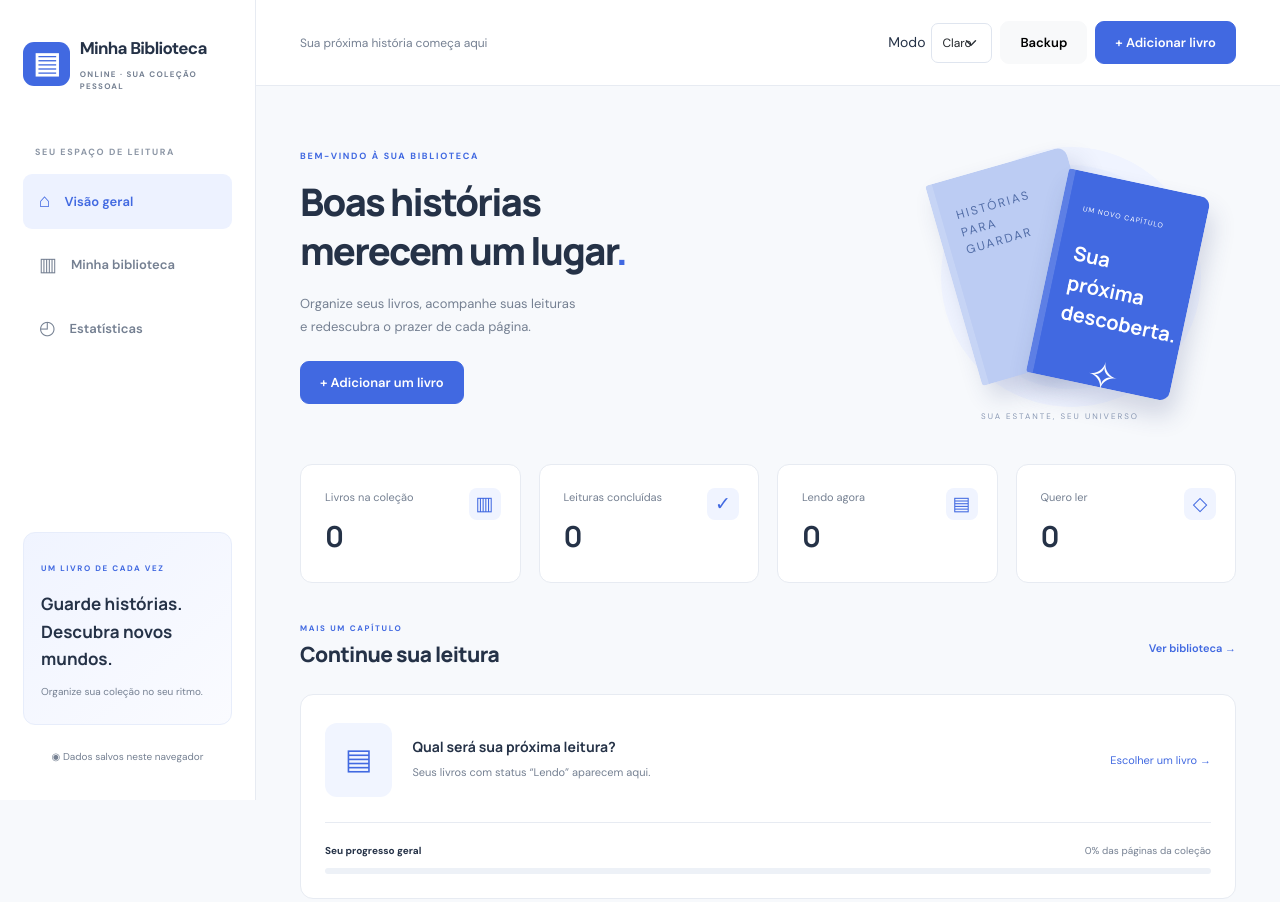
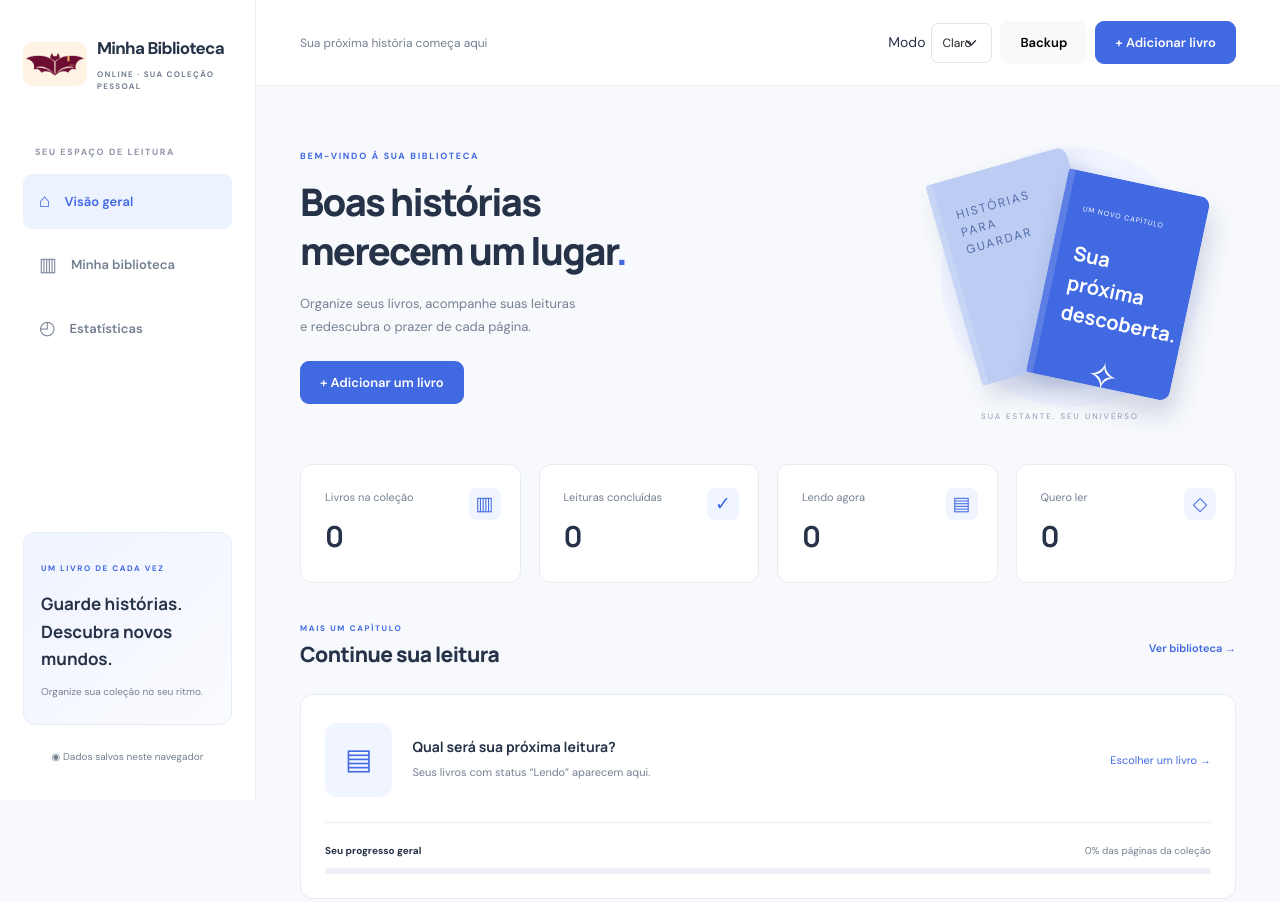
Before and after one commit to Jeffersonsilva-Dev22/Minha-blibioteca-online, a website with bundled scripts: page index.html in a window 1280 px wide. Shown: the top 902 px of the page. Built offline with nearby package versions, Linux system fonts and the light colour scheme.

Commit message:
Adiciona a logo MBO ao cabeçalho da biblioteca

```diff
--- a/assets/style.css
+++ b/assets/style.css
@@ -40,3 +40,19 @@
 
 #ocr-transcript { margin-bottom: 12px; padding: 12px; background: #f1f5ff; border-radius: 8px; }
 #ocr-transcript pre { max-height: 35vh; overflow: auto; white-space: pre-wrap; overflow-wrap: anywhere; font: inherit; user-select: text; }
+
+.brand-logo {
+  display: grid;
+  place-items: center;
+  flex: 0 0 64px;
+  height: 44px;
+  border-radius: 10px;
+  background: #fff4e4;
+}
+.brand-logo img {
+  display: block;
+  width: 60px;
+  height: 30px;
+  object-fit: cover;
+  object-position: center;
+}
--- a/index.html
+++ b/index.html
@@ -11,7 +11,7 @@
   <script src="assets/theme.js"></script>
 </head>
 <body>
-  <aside class="sidebar"><a class="brand" href="#inicio"><span class="brand-icon">▤</span><span>Minha Biblioteca<small>ONLINE · SUA COLEÇÃO PESSOAL</small></span></a><p class="nav-label">SEU ESPAÇO DE LEITURA</p><nav aria-label="Navegação principal"><a href="#inicio">⌂ <span>Visão geral</span></a><a href="#biblioteca">▥ <span>Minha biblioteca</span></a><a href="#estatisticas">◴ <span>Estatísticas</span></a></nav><div class="sidebar-note"><span>UM LIVRO DE CADA VEZ</span><p>Guarde histórias.<br>Descubra novos mundos.</p><small>Organize sua coleção no seu ritmo.</small></div><p class="local-note">◉ Dados salvos neste navegador</p></aside>
+  <aside class="sidebar"><a class="brand" href="#inicio"><span class="brand-logo"><img src="assets/logo-mbo.png" alt="" width="60" height="30"></span><span>Minha Biblioteca<small>ONLINE · SUA COLEÇÃO PESSOAL</small></span></a><p class="nav-label">SEU ESPAÇO DE LEITURA</p><nav aria-label="Navegação principal"><a href="#inicio">⌂ <span>Visão geral</span></a><a href="#biblioteca">▥ <span>Minha biblioteca</span></a><a href="#estatisticas">◴ <span>Estatísticas</span></a></nav><div class="sidebar-note"><span>UM LIVRO DE CADA VEZ</span><p>Guarde histórias.<br>Descubra novos mundos.</p><small>Organize sua coleção no seu ritmo.</small></div><p class="local-note">◉ Dados salvos neste navegador</p></aside>
   <div class="workspace"><header class="topbar"><span>Sua próxima história começa aqui</span><div class="topbar-actions"><label class="theme-control" for="theme-select">Modo <select id="theme-select" class="form-select form-select-sm"><option value="light">Claro</option><option value="dark">Escuro</option><option value="reading">Leitura</option></select></label><button class="btn btn-light" data-action="backup">Backup</button><button class="btn btn-primary" data-action="add">+ Adicionar livro</button></div></header><main id="main" tabindex="-1"></main><footer>Minha Biblioteca Online <span>Feita para quem gosta de boas histórias.</span></footer></div>
   <dialog id="editor" aria-labelledby="editor-title"><form id="book-form"><div class="dialog-heading"><div><span class="eyebrow">SUA COLEÇÃO</span><h2 id="editor-title">Adicionar livro</h2></div><button type="button" class="icon-button" data-action="close-editor" aria-label="Fechar formulário">×</button></div><input name="id" type="hidden"><div class="form-grid" id="fields"></div><fieldset class="pdf-field"><legend>PDF do livro</legend><p id="attached-pdf"></p><label for="book-pdf">Selecionar PDF (até 150 MB)</label><input id="book-pdf" name="pdfFile" type="file" accept=".pdf,application/pdf" class="form-control"><p id="pdf-count-status" role="status"></p><label id="remove-pdf-label" hidden><input name="removePdf" type="checkbox"> Remover PDF atual ao salvar</label></fieldset><p id="form-error" role="alert" class="text-danger"></p><div class="dialog-actions"><button type="button" class="btn btn-light" data-action="close-editor">Cancelar</button><button class="btn btn-primary" type="submit">Salvar livro</button></div></form></dialog>
   <dialog id="details" aria-labelledby="detail-title"></dialog>
```
Also changed, not shown: assets/logo-mbo.png (added).
